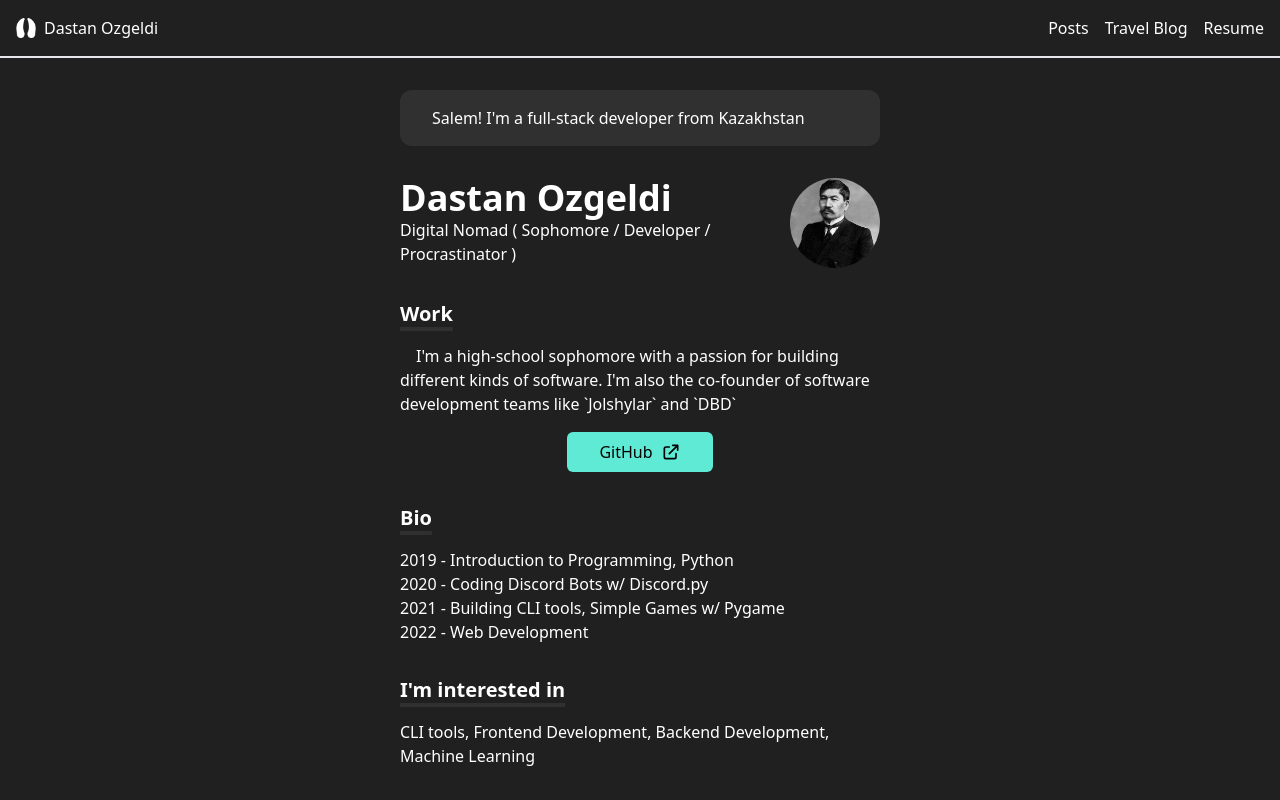
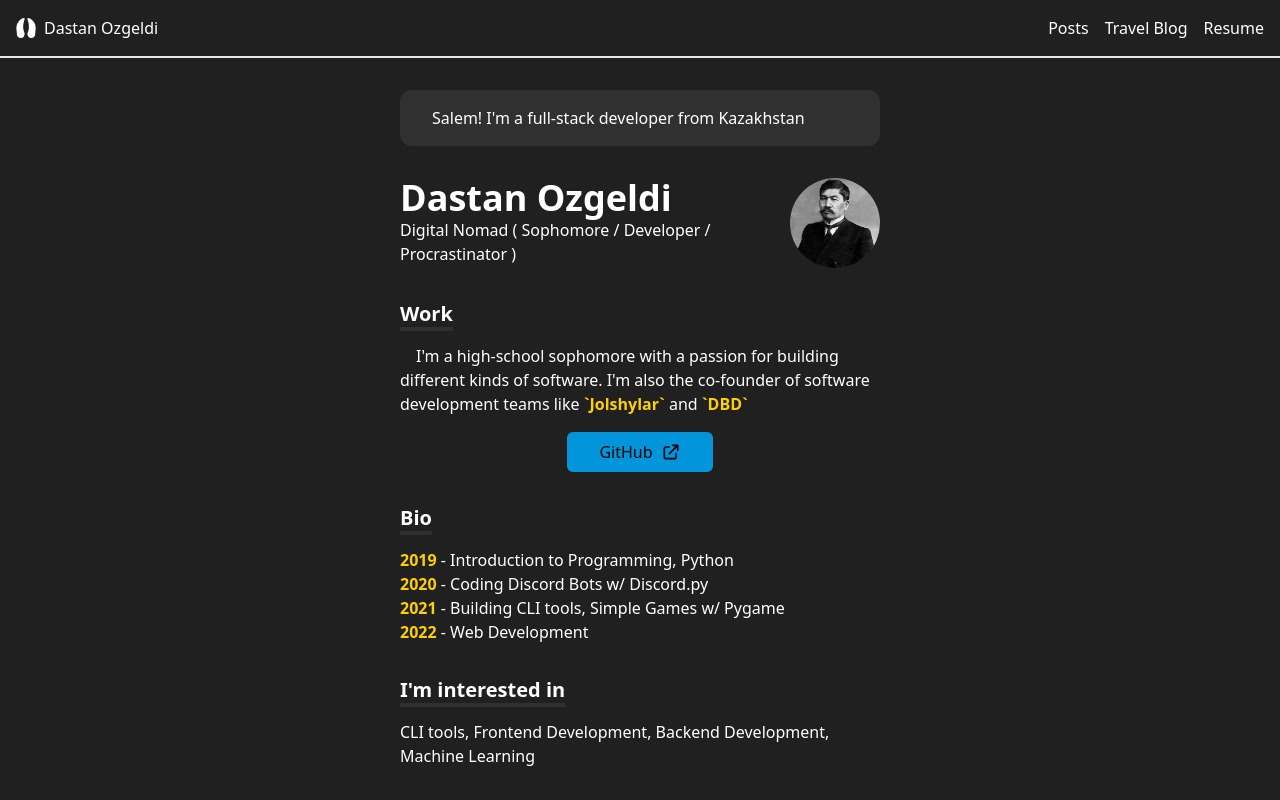
Before and after one commit to dastanozgeldi/dastanozgeldi.me, a Next.js app: page / in a window 1280 px wide. Shown: the top 800 px of the page. Built offline with nearby package versions, Linux system fonts and the light colour scheme.

Commit message:
feat(*): highlight span elements

```diff
--- a/src/components/Home/Bio.tsx
+++ b/src/components/Home/Bio.tsx
@@ -4,13 +4,13 @@ export default function Bio() {
   return (
     <Section title="Bio">
       <div className="indent-0">
-        2019 - Introduction to Programming, Python
+        <span>2019</span> - Introduction to Programming, Python
         <br />
-        2020 - Coding Discord Bots w/ Discord.py
+        <span>2020</span> - Coding Discord Bots w/ Discord.py
         <br />
-        2021 - Building CLI tools, Simple Games w/ Pygame
+        <span>2021</span> - Building CLI tools, Simple Games w/ Pygame
         <br />
-        2022 - Web Development
+        <span>2022</span> - Web Development
       </div>
     </Section>
   );
--- a/src/components/Home/Work.tsx
+++ b/src/components/Home/Work.tsx
@@ -7,10 +7,10 @@ export default function Work() {
       <p className="indent-4">
         I&apos;m a high-school sophomore with a passion for building different
         kinds of software. I&apos;m also the co-founder of software development
-        teams like `Jolshylar` and `DBD`
+        teams like <span>`Jolshylar`</span> and <span>`DBD`</span>
       </p>
       <div className="text-center mt-4">
-        <button className="rounded-md text-black bg-teal-300">
+        <button className="rounded-md text-black bg-primary">
           <a
             className="flex gap-2 items-center py-2 px-8"
             href="https://github.com/Dositan"
--- a/src/styles/globals.css
+++ b/src/styles/globals.css
@@ -13,11 +13,14 @@
   h2 {
     @apply font-bold text-xl;
   }
+  span {
+    @apply text-secondary font-bold;
+  }
 }
 
 @layer components {
   .contact {
-    @apply max-w-max rounded-md text-teal-300 py-2 px-3 hover:bg-[#303030] hover:duration-500;
+    @apply max-w-max rounded-md text-primary py-2 px-3 hover:bg-[#303030] hover:duration-500;
   }
   .contact > a {
     @apply flex items-center gap-2;
```
